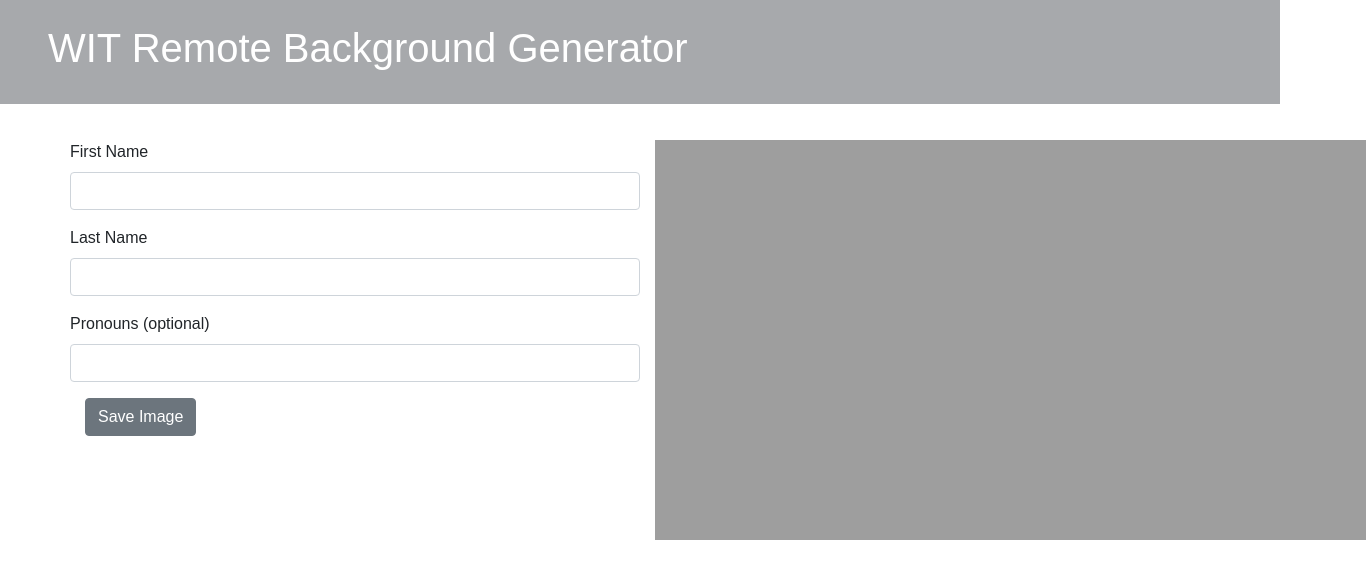
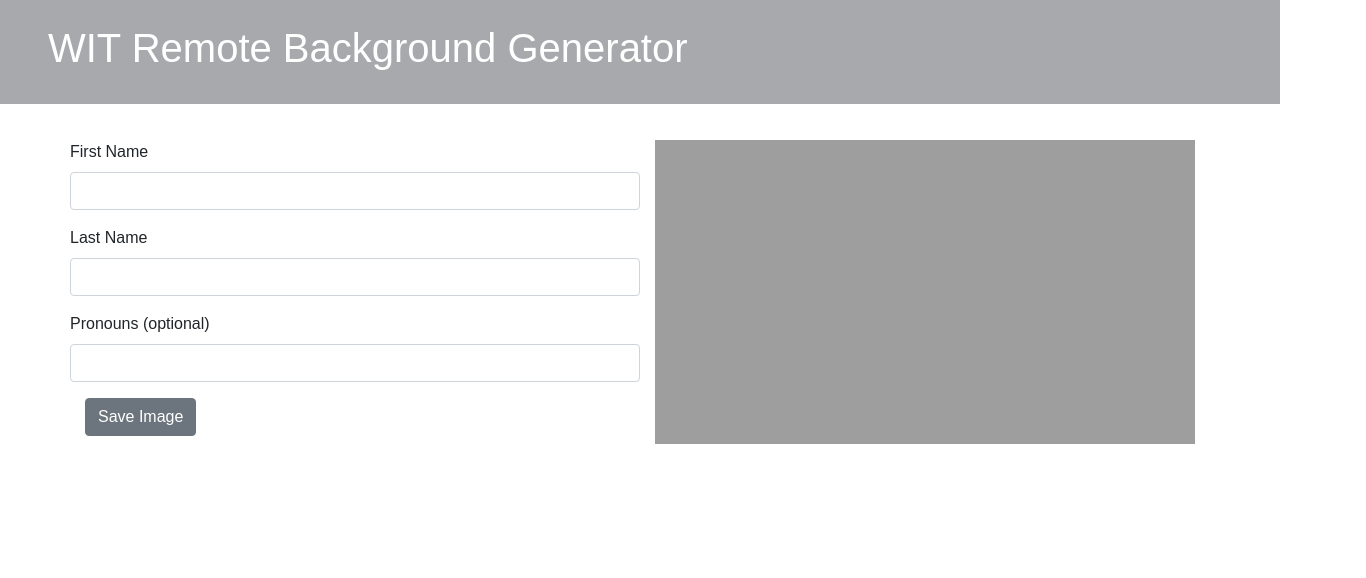
Before and after one commit to bmeehan1020/VirtualBackdrop, a React (Create React App) app: page / in a window 1280 px wide. Shown: the top 578 px of the page, 1366 px wide, since content can reach past the window. Built offline with nearby package versions, Linux system fonts and the light colour scheme.

Commit message:
Add auto resizing styling to preview image

```diff
--- a/src/App.css
+++ b/src/App.css
@@ -5,7 +5,8 @@
   text-align: left;
 }
 
-.App-body {
-  margin: 0px auto;
-  padding: 24px 72px;
+.auto-resize {
+  width: 100%;
+  height: auto;
+  object-fit: contain;
 }
--- a/src/Canvas.js
+++ b/src/Canvas.js
@@ -1,4 +1,5 @@
 import React, { useRef, useEffect } from 'react';
+import { Button } from 'react-bootstrap';
 
 function Canvas(props) {
     const canvasRef = useRef(null);
@@ -35,7 +36,7 @@ function Canvas(props) {
 
             // convert canvas into preview image
             const preview = previewRef.current;
-            preview.src = canvas.toDataURL('image/jpg');
+            preview.src = canvas.toDataURL('image/png');
         };
     })
 
@@ -68,8 +69,8 @@ function Canvas(props) {
             />
             <img
                 alt=''
+                className='auto-resize'
                 ref={previewRef}
-                style={{ width: 711, height: 400 }}
             />
         </div>
     )
```
